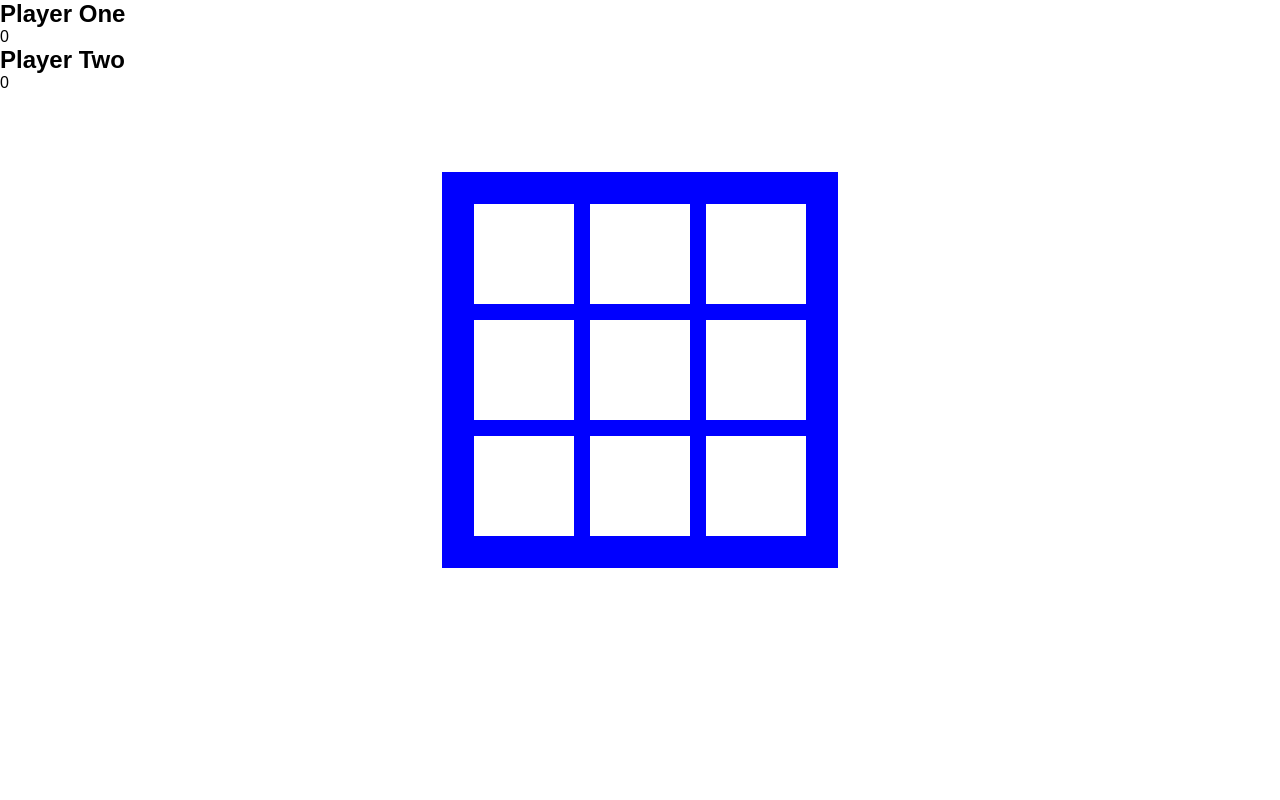
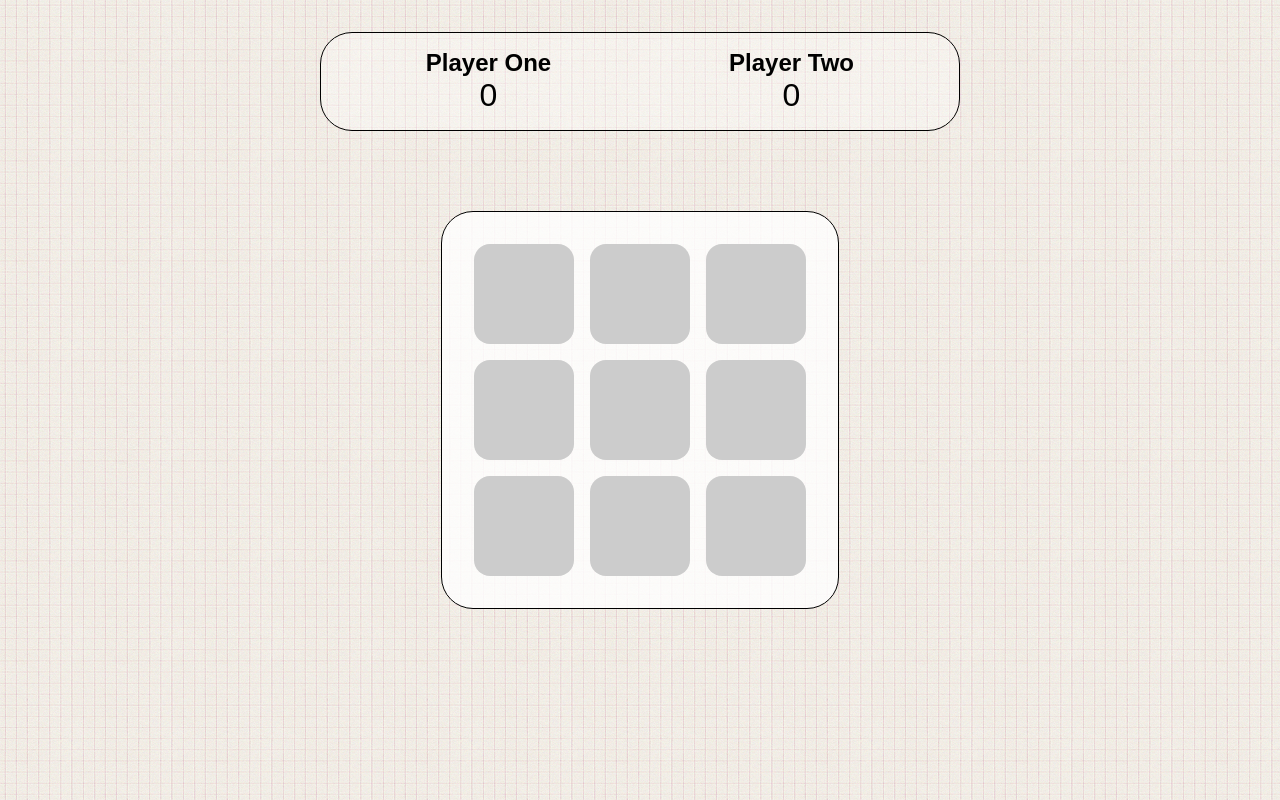
Before and after one commit to Gibdos/top_tic-tac-toe, a plain HTML site: page index.html in a window 1280 px wide. Drawn offline with Linux system fonts and the light colour scheme.

Commit message:
background image and styling

```diff
--- a/style.css
+++ b/style.css
@@ -8,6 +8,25 @@
 
 body {
 	font-family: "Ubuntu", sans-serif;
+	background: url(./assets/bg_pattern.png);
+}
+
+.players {
+	display: grid;
+	grid-template-columns: 1fr 1fr;
+	justify-items: center;
+	text-align: center;
+	background-color: hsl(0, 0%, 100%, 0.3);
+	border-radius: 2em;
+	border: 1px solid black;
+	width: 50%;
+	margin: 2em auto;
+	padding: 1em;
+}
+
+.score1,
+.score2 {
+	font-size: 2em;
 }
 
 .container {
@@ -17,28 +36,35 @@ body {
 }
 
 #game-board {
-	background-color: blue;
 	display: grid;
 	grid-template-columns: repeat(3, 1fr);
 	grid-template-rows: repeat(3, 1fr);
 	gap: 1em;
 	padding: 2em;
+	background-color: hsl(0, 0%, 100%, 0.8);
+	border: 1px solid black;
+	border-radius: 2em;
 }
 
 .field-block {
 	width: 100px;
 	aspect-ratio: 1;
-	background-color: white;
+	background-color: hsl(0, 0%, 80%);
+	border-radius: 1em;
 }
 
 .X {
 	background: url(./assets/X.svg) center no-repeat;
 	aspect-ratio: 1;
 	background-size: contain;
+	background-color: hsl(240, 50%, 50%);
+	border-radius: 1em;
 }
 
 .O {
 	background: url(./assets/O.svg) center no-repeat;
 	aspect-ratio: 1;
 	background-size: contain;
+	background-color: hsl(0, 50%, 50%);
+	border-radius: 1em;
 }
```
Also changed, not shown: assets/bg_pattern.png (added).
